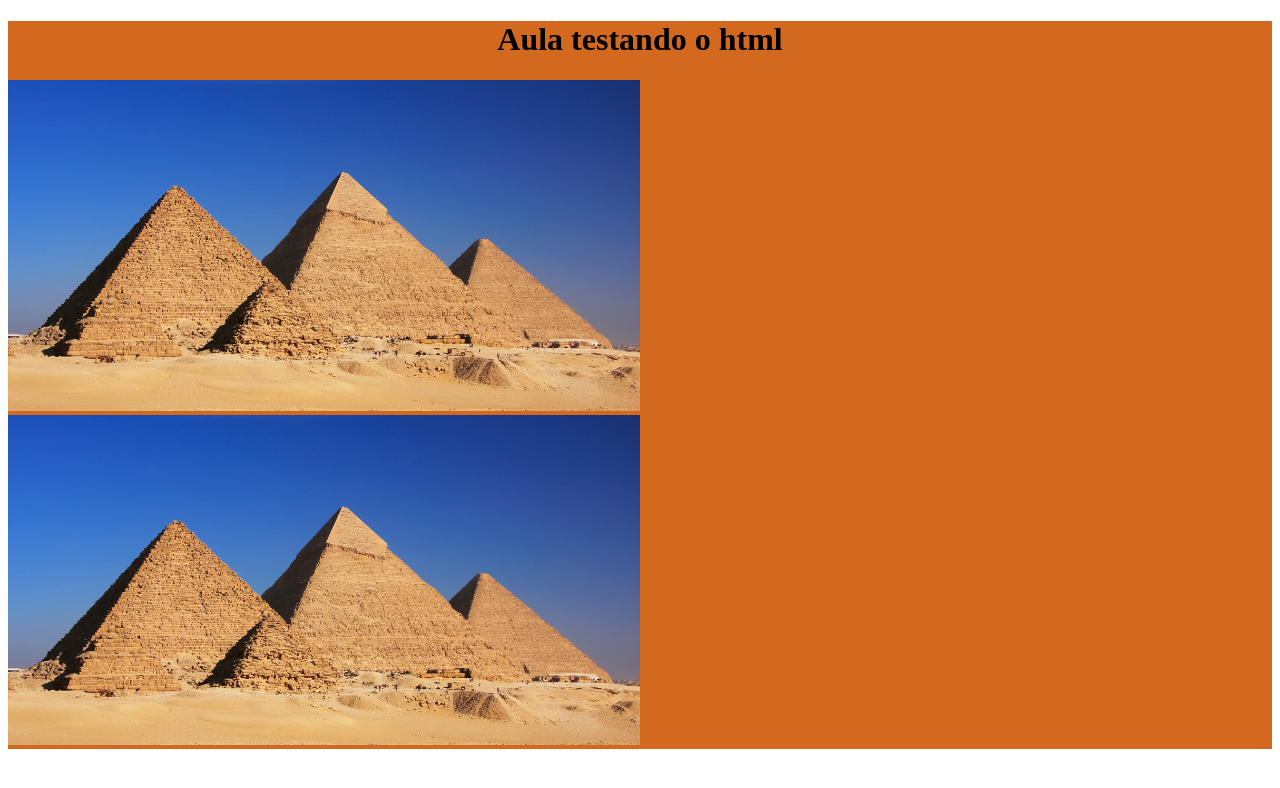
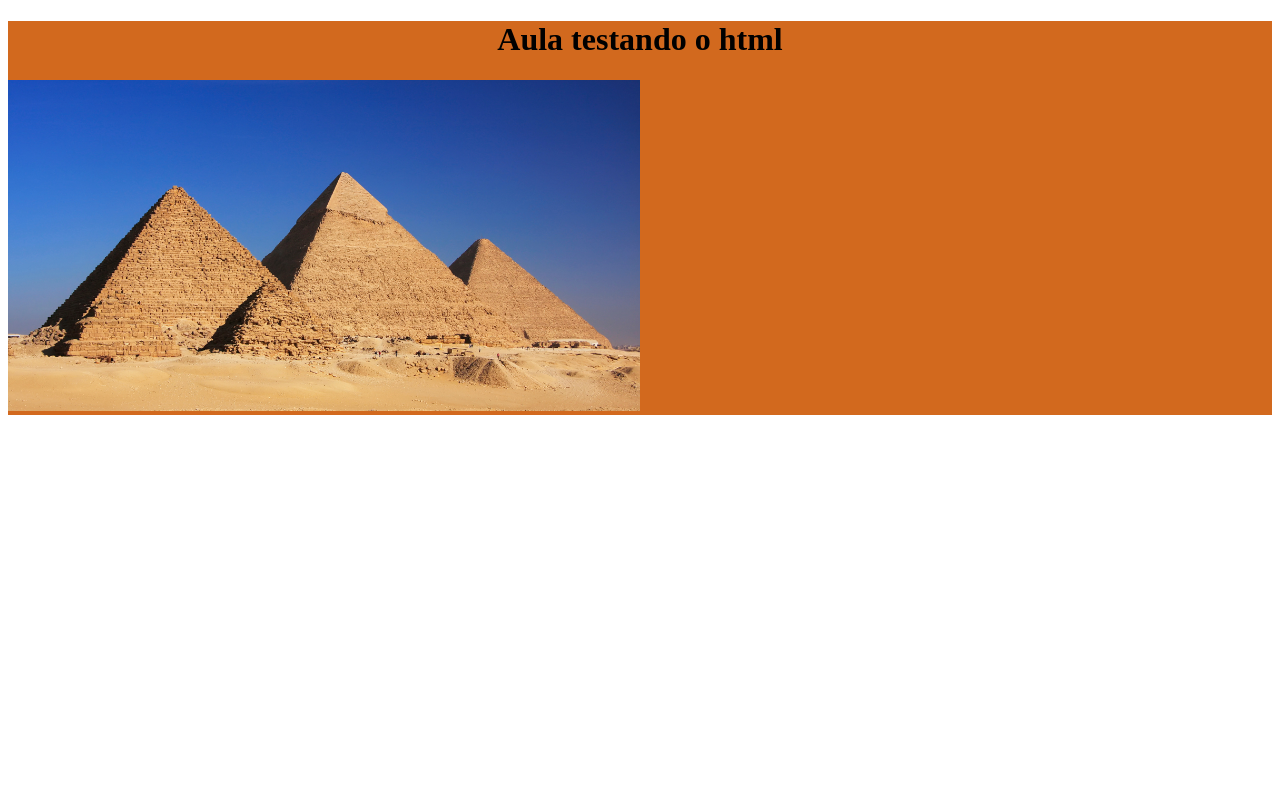
Before and after one commit to DileusaCamargo/aulads2_anoBarao, a plain HTML site: page egito/aula6.html in a window 1280 px wide. Drawn offline with Linux system fonts and the light colour scheme.

Commit message:
Add files via upload

```diff
--- a/egito/aula6.html
+++ b/egito/aula6.html
@@ -10,7 +10,6 @@
     <header class="principal">
 <h1> Aula testando o html</h1>
 <img src="logo.jpg">
-<img src="logo.jpg">
     </header>
 
 </body>
```
